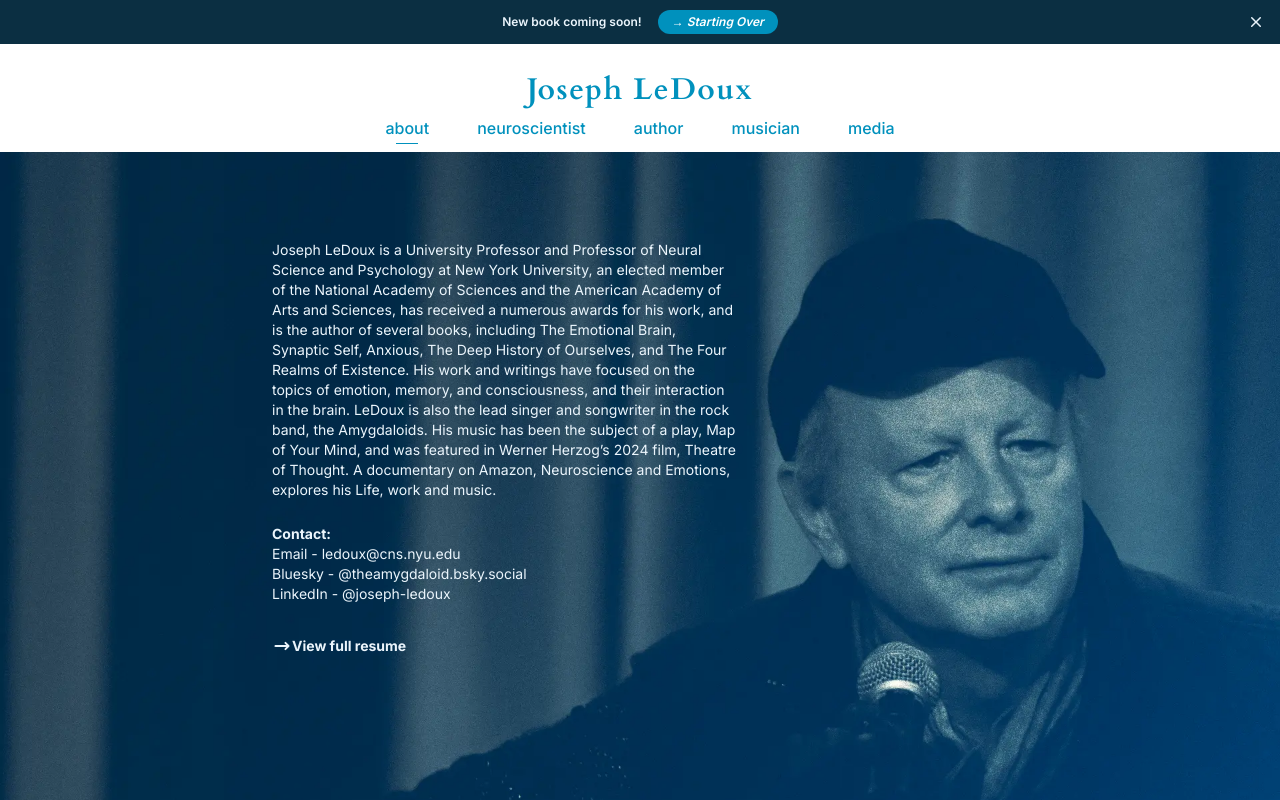
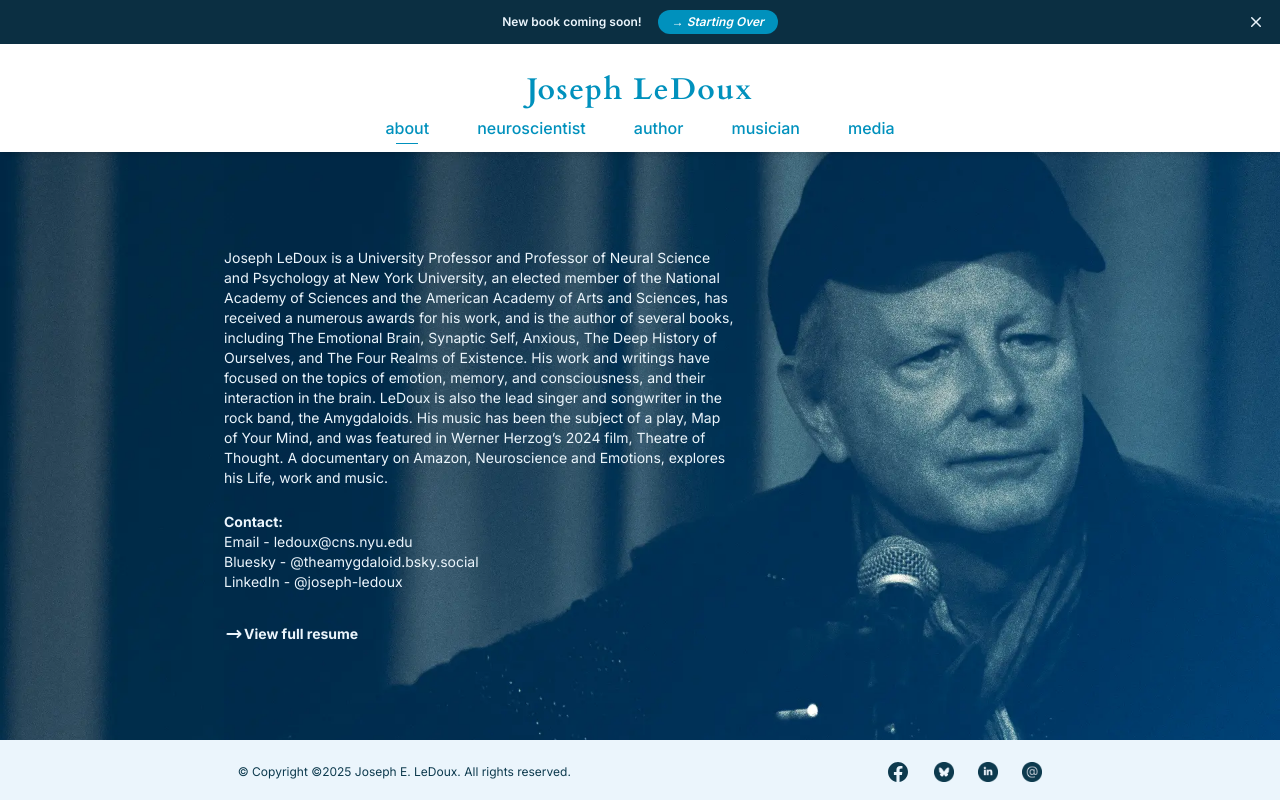
Before and after one commit to imercadal/joe-ledoux, a Next.js app: page /about in a window 1280 px wide. Shown: the top 800 px of the page. Built offline with nearby package versions, Linux system fonts and the light colour scheme; a web font is replaced by a local one.

Commit message:
About Page Layout changes

```diff
--- a/app/about/page.tsx
+++ b/app/about/page.tsx
@@ -1,3 +1,110 @@
+
+"use client";
+
+import { useState, useEffect } from "react";
+import { ArrowLongRightIcon } from "@heroicons/react/16/solid";
+
+export default function AboutPage() {
+    const images = [
+        "/101_About_BG_01.webp",
+        "/102_About_BG_02.webp",
+        "/103_About_BG_03.webp",
+        "104_About_BG_04.webp"
+    ];
+
+    const [currentIndex, setCurrentIndex] = useState(0);
+    const [prevIndex, setPrevIndex] = useState<number | null>(null);
+
+    const [fadeOut, setFadeOut] = useState(false);
+    const fadeDuration = 3000;
+
+
+    useEffect(() => {
+        const interval = setInterval(() => {
+          setPrevIndex(currentIndex);
+          setFadeOut(false);
+          setTimeout(() => {
+            setFadeOut(true);
+          }, 50);
+
+          setCurrentIndex((currentIndex + 1) % images.length);
+        }, 5000);
+
+        return () => clearInterval(interval);
+      }, [currentIndex, images.length]);
+
+
+    return (
+            <main className="bg-darker relative">
+              {/* Background for devices sm and up */}
+              <div className="hidden sm:block absolute inset-0">
+                {/* If there's a previous image, render it and animate fade out */}
+                {prevIndex !== null && (
+                  <div
+                    className="absolute inset-0 bg-cover bg-center transition-opacity"
+                    style={{
+                      backgroundImage: `url(${images[prevIndex]})`,
+                      opacity: fadeOut ? 0 : 1,
+                      transitionDuration: `${fadeDuration}ms`
+                    }}
+                  />
+                )}
+                {/* Current image */}
+                <div
+                  className="absolute inset-0 bg-cover bg-center transition-opacity"
+                  style={{
+                    backgroundImage: `url(${images[currentIndex]})`,
+                    opacity: 1,
+                    transitionDuration: `${fadeDuration}ms`
+                  }}
+                />
+              </div>
+
+              {/* Block image for small devices */}
+              <div className="sm:hidden relative h-64 overflow-hidden">
+                <img
+                  className="w-full h-full object-cover object-center transition-opacity"
+                  style={{ transitionDuration: `${fadeDuration}ms` }}
+                  src={images[currentIndex]}
+                  alt="Description of image"
+                />
+              </div>
+
+              {/* Content */}
+              <div className="relative z-10">
+                <div className="relative max-w-xl xl:max-w-3xl sm:w-1/2 sm:w-3/5 py-10 md:py-16 lg:py-24 flex justify-start text-lightText">
+                  <div className="px-8 sm:pl-16 md:pl-24 xl:pl-56 flex flex-col justify-start">
+                    <p>
+                      Joseph LeDoux is a University Professor and Professor of Neural Science and Psychology at New York University, an elected member of the National Academy of Sciences and the American Academy of Arts and Sciences, has received a numerous awards for his work, and is the author of several books, including The Emotional Brain, Synaptic Self, Anxious, The Deep History of Ourselves, and The Four Realms of Existence. His work and writings have focused on the topics of emotion, memory, and consciousness, and their interaction in the brain. LeDoux is also the lead singer and songwriter in the rock band, the Amygdaloids. His music has been the subject of a play, Map of Your Mind, and was featured in Werner Herzog’s 2024 film, Theatre of Thought. A documentary on Amazon, Neuroscience and Emotions, explores his Life, work and music.
+                    </p>
+                    <p className="mt-6">
+                      <strong>Contact:</strong>
+                    </p>
+                    <p>Email - ledoux@cns.nyu.edu</p>
+                    <p>Bluesky - @theamygdaloid.bsky.social</p>
+                    <p>LinkedIn - @joseph-ledoux</p>
+                    <p className="flex items-center md:mt-8 mt-3 hover:opacity-75">
+                      <ArrowLongRightIcon className="inline h-5 w-5 text-lightText" />
+                      <a
+                        href="LeDoux_CV.pdf"
+                        download="Joe_LeDoux_CV.pdf"
+                        target="_blank"
+                        rel="noopener noreferrer"
+                        className="inline"
+                      >
+                        <strong>View full resume</strong>
+                      </a>
+                    </p>
+                  </div>
+                </div>
+              </div>
+            </main>
+    );
+}
+
+/*
+
+
 "use client";
 
 import { useState, useEffect } from "react";
@@ -23,16 +130,26 @@ export default function AboutPage() {
     }, [images.length]);
 
     return (
-        <>
-            <div className="relative h-screen w-full px-4 md:px-24 md:py-12">
-                <div
-                    className={`absolute inset-0 md:left-0 -left-40 bg-cover bg-center`}
-                    style={{ backgroundImage: `url(${images[image]})` }}
+        <main className="bg-darker z-20">
+
+            {/* Background image for md and up *
+            <div
+                className="hidden sm:block absolute inset-0 translate-y-24 bg-cover bg-center"
+                style={{ backgroundImage: `url(${images[image]})` }}
+            />
+
+            {/* Block image for small devices *
+            <div  className="sm:hidden relative h-64 overflow-hidden">
+                <img
+                    className="w-full h-full object-cover object-center "
+                    src={images[image]}
+                    alt="Description of image"
                 />
+            </div>
 
-
-                <div className="relative max-w-3xl py-10 md:py-10 flex justify-center text-lightText">
-                    <div className="w-8/12 pl-0 md:pl-12 flex flex-col justify-start">
+            <div className="relative">
+                <div className="relative max-w-xl xl:max-w-3xl sm:w-1/2 sm:w-3/5 py-10 md:py-16 flex justify-start text-lightText">
+                    <div className="px-8 sm:pl-16 md:pl-24 xl:pl-56 flex flex-col justify-start">
                         <p>Joseph LeDoux is a University Professor and Professor of Neural Science and Psychology at New York University, an elected member of the National Academy of Sciences and the American Academy of Arts and Sciences, has received a numerous awards for his work, and is the author of several books, including The Emotional Brain, Synaptic Self, Anxious, The Deep History of Ourselves, and The Four Realms of Existence. His work and writings have focused on the topics of emotion, memory, and consciousness, and their interaction in the brain. LeDoux is also the lead singer and songwriter in the rock band, the Amygdaloids. His music has been the subject of a play, Map of Your Mind, and was featured in Werner Herzog’s 2024 film, Theatre of Thought. A documentary on Amazon, Neuroscience and Emotions, explores his Life, work and music.
                         </p>
                         <p className="mt-6"><strong>Contact:</strong></p>
@@ -55,6 +172,8 @@ export default function AboutPage() {
                 </div>
 
             </div>
-        </>
+        </main>
     );
 }
+
+*/
--- a/app/components/Header.tsx
+++ b/app/components/Header.tsx
@@ -108,16 +108,16 @@ export default function Navbar() {
   }, [pathname]);
 
   return (
-    <header className="bg-white shadow-md z-50">
+    <header className="relative bg-white shadow-md z-50">
       {/* Desktop Navigation */}
-      <nav className="mx-auto max-w-4xl flex md:flex-col items-center justify-between pt-4 pb-1 px-4 lg:px-8">
-        <div className="pt-3 pb-3 md:pb-0">
+      <nav className="mx-auto max-w-4xl flex sm:flex-col items-center justify-between pt-4 pb-1 px-4 lg:px-8">
+        <div className="pt-3 pb-3 sm:pb-0">
           <Link href="/" className="font-extrabold text-dark">
             <h1 className="text-3xl">Joseph LeDoux</h1>
           </Link>
         </div>
         {/* Mobile menu button */}
-        <div className="md:hidden">
+        <div className="sm:hidden">
           <button
             type="button"
             onClick={() => setMobileMenuOpen(true)}
@@ -127,7 +127,7 @@ export default function Navbar() {
           </button>
         </div>
         {/* Desktop Navigation */}
-        <div className="hidden md:flex md:gap-x-12 my-2 items-center">
+        <div className="hidden sm:flex sm:gap-x-12 my-2 items-center">
           {mainNavItems.map((item) => (
             <div key={item.label} className="relative group">
 <Link
@@ -210,7 +210,7 @@ export default function Navbar() {
 
 
       {/* Mobile Navigation */}
-      <Dialog open={mobileMenuOpen} onClose={setMobileMenuOpen} className="md:hidden z-50">
+      <Dialog open={mobileMenuOpen} onClose={setMobileMenuOpen} className="sm:hidden z-50">
         <DialogPanel className="fixed inset-y-0 right-0 z-10 w-full max-w-sm bg-white p-6 shadow-lg">
           <nav className="mt-6">
             {mainNavItems.map((item) => (
--- a/app/components/NewsBanner.tsx
+++ b/app/components/NewsBanner.tsx
@@ -9,7 +9,7 @@ export default function NewsBanner() {
   if (!isVisible) return null;
 
   return (
-    <div className="relative isolate flex items-center gap-x-6 overflow-hidden bg-darker px-6 py-2.5 sm:px-3.5 sm:before:flex-1">
+    <div className="relative z-40 isolate flex items-center gap-x-6 overflow-hidden bg-darker px-6 py-2.5 sm:px-3.5 sm:before:flex-1">
       {/* Background Gradient 1 */}
       <div
         aria-hidden="true"
--- a/app/neuroscientist/page.tsx
+++ b/app/neuroscientist/page.tsx
@@ -8,7 +8,7 @@ export default async function NeuroscientistPage(){
     const images = [
         {
             id: "1",
-            src: "/scientistPictures/SciencePhoto_1.png",
+            src: "/scientistPictures/SciencePhoto_5.png",
             alt: "Picture of Molecules",
             width: 1120,
             height: 537,
@@ -17,8 +17,8 @@ export default async function NeuroscientistPage(){
             id: "2",
             src: "/scientistPictures/SciencePhoto_2.png",
             alt: "Picture of Snake",
-            width: 2336,
-            height: 2128,
+            width: 2450,
+            height: 2233,
         },
         {
             id: "3",
@@ -29,21 +29,21 @@ export default async function NeuroscientistPage(){
         },
         {
             id: "4",
+            src: "/scientistPictures/SciencePhoto_1.png",
+            alt: "Microscope",
+            width: 1234,
+            height: 986,
+        },
+        {
+            id: "5",
             src: "/scientistPictures/SciencePhoto_4.png",
             alt: "Microscope",
             width: 1272,
             height: 1032,
         },
         {
-            id: "5",
-            src: "/scientistPictures/SciencePhoto_5.png",
-            alt: "Microscope",
-            width: 1234,
-            height: 986,
-        },
-        {
             id: "6",
-            src: "/scientistPictures/SciencePhoto_6.png",
+            src: "/scientistPictures/SciencePhoto_8.png",
             alt: "Picture of Tissue under Microscope",
             width: 462,
             height: 482,
```
Also changed, not shown: public/scientistPictures/SciencePhoto_2.jpg (added), 1 other file (tests, documents, lock files or other folders).
